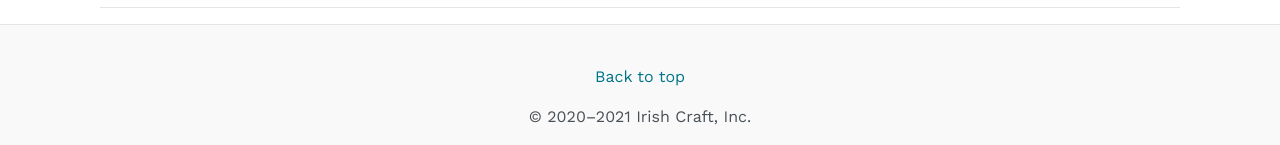
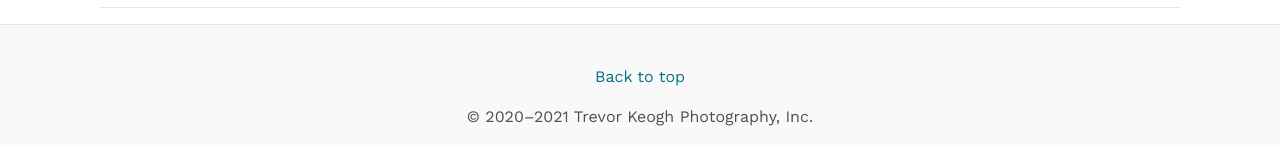
Before and after one commit to raymondkeogh/trevorkeoghphotography, a Django app: page / in a window 1280 px wide. Shown: the part 3208-3353 px from the top of the page. Run offline with Django 3.2, Linux system fonts and the light colour scheme; data that the repository does not hold is empty; some libraries are stand-ins or nearby versions.

```diff
--- a/checkout/templates/checkout/confirmation_emails/confirmation_email_body.txt
+++ b/checkout/templates/checkout/confirmation_emails/confirmation_email_body.txt
@@ -1,6 +1,6 @@
 Hi {{ order.full_name }},
 
-This is a confirmation of your order with us at trevorkeoghphotography.
+This is a confirmation of your order with at Trevor Keogh Photography.
 
 Order Number: {{ order.order_number }}
 Order Date: {{ order.date }}
@@ -15,8 +15,6 @@ The phone number saved on your account is: {{ order.phone_number }}.
 
 If you have any questions about your order please feel free to contact us at {{ contact_email }}.
 
-Thank you for shopping Irish!
-
 Sincerely,
 
-trevorkeoghphotography
+Trevor
--- a/templates/allauth/base.html
+++ b/templates/allauth/base.html
@@ -48,13 +48,13 @@
   {% block extra_js %}
   {% endblock %}
 
-  <title>Irish Craft {% block extra_title %}{% endblock %}</title>
+  <title>Trevor Keogh Photography{% block extra_title %}{% endblock %}</title>
 </head>
 <body>
   <header class="container-fluid fixed-top">
     <nav class="navbar navbar-expand-md navbar-dark fixed-top bg-dark">
       <div class="container-fluid">
-        <a class="navbar-brand ml-1" href="{% url 'home' %}"><img class="img-thumbnail" src="{% static 'images/logo.png' %}" alt="irish craft logo"></a>
+        <a class="navbar-brand ml-1" href="{% url 'home' %}"><img class="img-thumbnail" src="{% static 'images/logo.png' %}" alt="trevor keogh photography logo"></a>
         <button class="navbar-toggler" type="button" data-toggle="collapse" data-target="#navbarNavDropdown"
           aria-controls="navbarNavDropdown" aria-expanded="false" aria-label="Toggle navigation">
           <span class="navbar-toggler-icon"></span>
@@ -174,7 +174,7 @@
 
   <footer>
     <p><a href="#">Back to top</a></p>
-    <p>© 2017–2021 Irish Craft, Inc.<br> <a href="#">Privacy</a><br> <a href="#">Terms</a></p>
+    <p>© 2017–2021 Trevor Keogh Photography Inc.<br> <a href="#">Privacy</a><br> <a href="#">Terms</a></p>
   </footer>
 </body>
 </html>
--- a/templates/base.html
+++ b/templates/base.html
@@ -8,7 +8,7 @@
   <meta http-equiv="X-UA-Compatible" content="ie=edge">
   <meta charset="utf-8">
   <meta name="viewport" content="width=device-width, initial-scale=1, shrink-to-fit=no">
-  <meta name="description" content="trevorkeoghphotography showcases some of the finest Irish made products to bring your home to life">
+  <meta name="description" content="trevorkeoghphotography">
   {% endblock %}
 
   {% block extra_meta %}
@@ -50,7 +50,7 @@ crossorigin="anonymous"></script>
   {% block extra_js %}
   {% endblock %}
 
-<title>Irish Craft {% block extra_title %}{% endblock %}</title>
+<title>Trevor Keogh Photography {% block extra_title %}{% endblock %}</title>
 </head>
 
 <body>
@@ -217,7 +217,7 @@ crossorigin="anonymous"></script>
 
   <footer>
     <p><a href="#">Back to top</a></p>
-    <p class="pb-3">© 2020–2021 Irish Craft, Inc.</p>
+    <p class="pb-3">© 2020–2021 Trevor Keogh Photography, Inc.</p>
   </footer>
 </body>
 
```
Also changed, not shown: db.sqlite3 (added).
